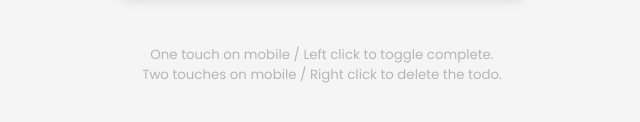
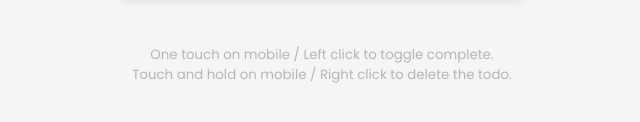
Before and after one commit to lukaszglowacz/ToDoApp, a plain HTML site: page index.html in a window 1280 px wide. Shown: the part 526-648 px from the top of the page, 318-958 px from the left. Drawn offline with Linux system fonts and the light colour scheme.

Commit message:
Touch and hold text

```diff
--- a/index.html
+++ b/index.html
@@ -20,7 +20,7 @@
             <ul class="todos" id="todos"></ul>
         </form>
         <small
-            >One touch on mobile / Left click to toggle complete. <br />Two touches on mobile / Right click to delete the
+            >One touch on mobile / Left click to toggle complete. <br />Touch and hold on mobile / Right click to delete the
             todo.</small
         >
     </body>
```
